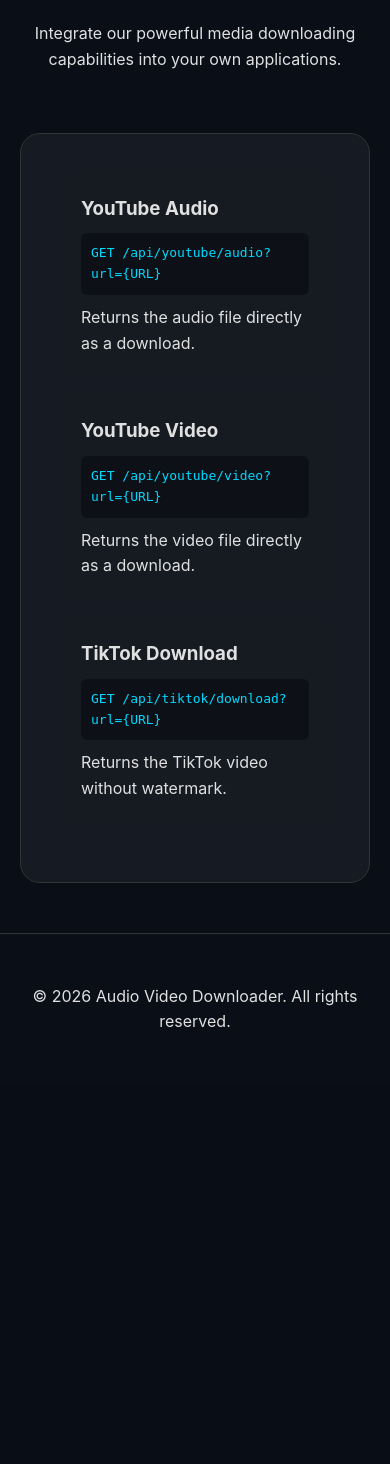
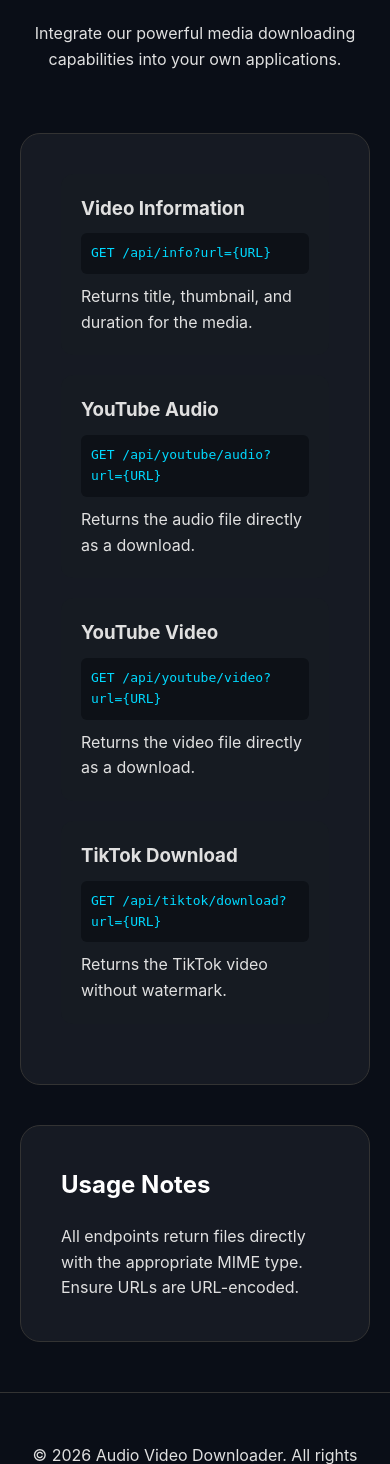
Before and after one commit to yaraya202/Yt-tk-downloader, a Flask app: page /api-docs in a window 390 px wide. Shown: the part 215-1679 px from the top of the page. Before the commit the page ends 1242 px from the top, so only its background shows below. Run offline with Flask 3, Linux system fonts and the light colour scheme.

Commit message:
Update API documentation and improve download initiation
Add a new endpoint for retrieving media information and modify how downloads are initiated to use iframes, improving the perceived responsiveness of the download process.

Replit-Commit-Author: Agent
Replit-Commit-Session-Id: 67dbc0d5-4a33-40fa-a935-cd5b4eb522c8
Replit-Commit-Checkpoint-Type: intermediate_checkpoint
Replit-Commit-Event-Id: b3e33d85-5fd3-4549-9e29-541252ef3cb0
Replit-Commit-Screenshot-Url: https://storage.googleapis.com/screenshot-production-us-central1/58508646-5343-4c7a-999d-b1e291791c2d/67dbc0d5-4a33-40fa-a935-cd5b4eb522c8/v7HeDv8
Replit-Helium-Checkpoint-Created: true

```diff
--- a/templates/api.html
+++ b/templates/api.html
@@ -7,6 +7,12 @@
 </section>
 
 <section class="main-section docs-section">
+    <div class="doc-card">
+        <h3>Video Information</h3>
+        <div class="endpoint"><code>GET /api/info?url={URL}</code></div>
+        <p>Returns title, thumbnail, and duration for the media.</p>
+    </div>
+
     <div class="doc-card">
         <h3>YouTube Audio</h3>
         <div class="endpoint"><code>GET /api/youtube/audio?url={URL}</code></div>
@@ -25,4 +31,9 @@
         <p>Returns the TikTok video without watermark.</p>
     </div>
 </section>
+
+<section class="info-section">
+    <h2>Usage Notes</h2>
+    <p>All endpoints return files directly with the appropriate MIME type. Ensure URLs are URL-encoded.</p>
+</section>
 {% endblock %}
--- a/templates/base.html
+++ b/templates/base.html
@@ -118,13 +118,19 @@
             await fetchInfo(url);
             startSmartProgress();
 
-            window.location.href = `${BASE_URL}/api/youtube/audio?url=${encodeURIComponent(url)}`;
-            // Show close button after delay since download start is hard to track perfectly via window.location
+            const downloadUrl = `${BASE_URL}/api/youtube/audio?url=${encodeURIComponent(url)}`;
+            const iframe = document.createElement('iframe');
+            iframe.style.display = 'none';
+            iframe.src = downloadUrl;
+            document.body.appendChild(iframe);
+
+            // Since we can't truly detect the download completion in a browser easily for cross-origin or even same-origin file downloads via iframe
+            // we stop the animation after a safe buffer or when the user closes it.
             setTimeout(() => {
                 document.getElementById('status-text').innerText = "Download Started!";
                 updateProgress(100);
                 document.getElementById('close-btn').classList.remove('hidden');
-            }, 10000);
+            }, 8000);
         }
 
         async function downloadYouTubeVideo() {
@@ -134,12 +140,17 @@
             await fetchInfo(url);
             startSmartProgress();
 
-            window.location.href = `${BASE_URL}/api/youtube/video?url=${encodeURIComponent(url)}`;
+            const downloadUrl = `${BASE_URL}/api/youtube/video?url=${encodeURIComponent(url)}`;
+            const iframe = document.createElement('iframe');
+            iframe.style.display = 'none';
+            iframe.src = downloadUrl;
+            document.body.appendChild(iframe);
+
             setTimeout(() => {
                 document.getElementById('status-text').innerText = "Download Started!";
                 updateProgress(100);
                 document.getElementById('close-btn').classList.remove('hidden');
-            }, 15000);
+            }, 12000);
         }
 
         async function downloadTikTok() {
@@ -149,12 +160,17 @@
             await fetchInfo(url);
             startSmartProgress();
 
-            window.location.href = `${BASE_URL}/api/tiktok/download?url=${encodeURIComponent(url)}`;
+            const downloadUrl = `${BASE_URL}/api/tiktok/download?url=${encodeURIComponent(url)}`;
+            const iframe = document.createElement('iframe');
+            iframe.style.display = 'none';
+            iframe.src = downloadUrl;
+            document.body.appendChild(iframe);
+
             setTimeout(() => {
                 document.getElementById('status-text').innerText = "Download Started!";
                 updateProgress(100);
                 document.getElementById('close-btn').classList.remove('hidden');
-            }, 8000);
+            }, 6000);
         }
     </script>
 </body>
```
